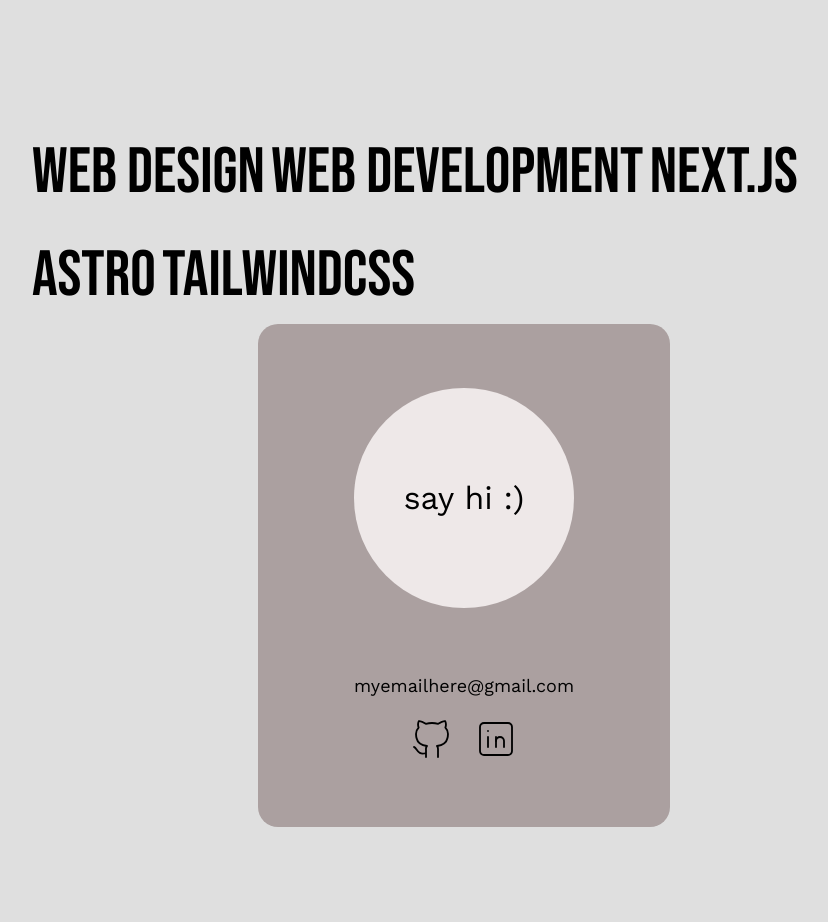
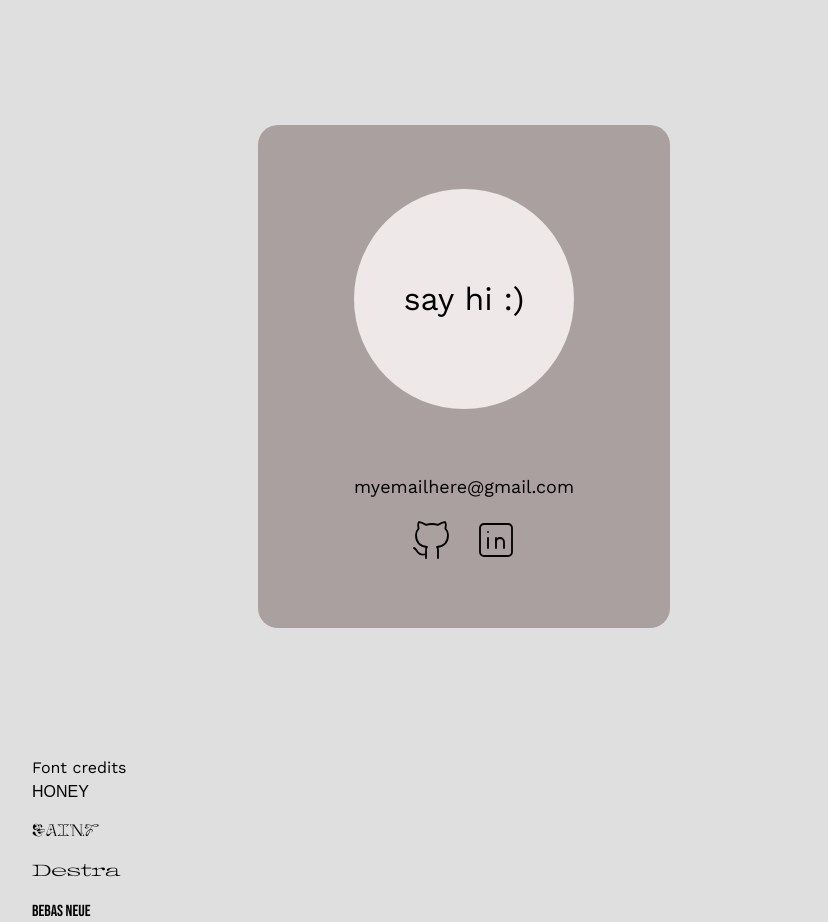
Before and after one commit to faun3/my-cool-portfolio, a Next.js app: page / in a window 1280 px wide. Shown: the part 1040-1962 px from the top of the page, without its empty margins (176-1004 px from the left). Built offline with nearby package versions, Linux system fonts and the light colour scheme; a web font is replaced by a local one.

Commit message:
change: remove tech stack and plan for permanent deletion

```diff
--- a/app/page.tsx
+++ b/app/page.tsx
@@ -81,7 +81,8 @@
       <main className="md:w-[864px] lg:w-[1184px] w-[85%] mx-auto">
         <Mission />
         <About />
-        <TechStack />
+        {/* this section kinda sucks. I might bin it */}
+        {/* <TechStack /> */}
         {/* <Connect /> */}
         <div className="mb-[8rem] bg-[#aba0a0] rounded-[20px] w-fit p-[4rem] px-[6rem] mx-auto">
           <div
--- a/components/TechStack.tsx
+++ b/components/TechStack.tsx
@@ -3,8 +3,8 @@
   //   and add a media query for mobile so this content is still visible
   return (
     <>
-      <div className="flex flex-row gap-[0.4rem] flex-wrap">
-        <span className="font-bebas heading-2">web design</span>
+      <div className="flex flex-col gap-[0.4rem] flex-wrap">
+        <span className="font-bebas heading-2 min-w-[1/3]">web design</span>
         <span className="font-bebas heading-2 min-w-[1/3]">
           web development
         </span>
```
